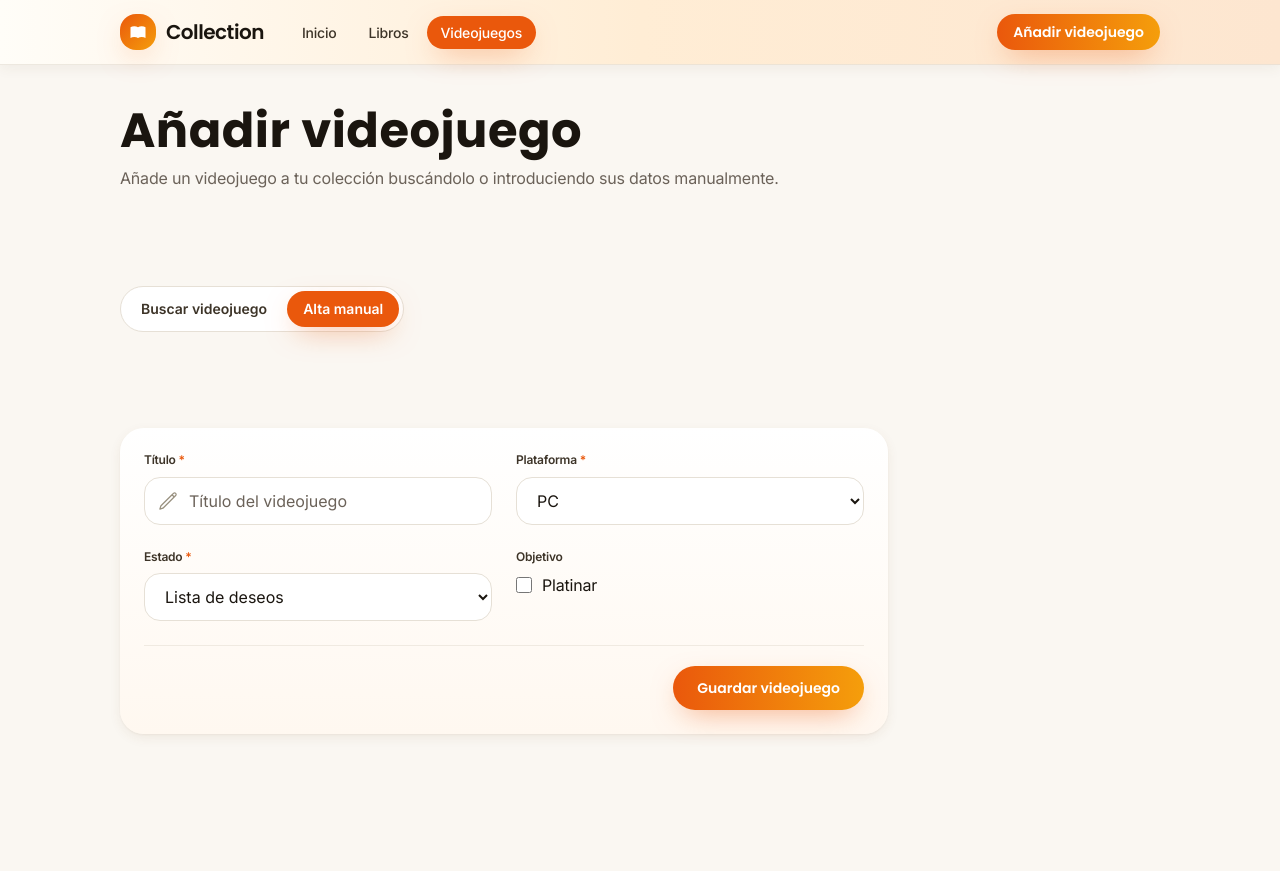
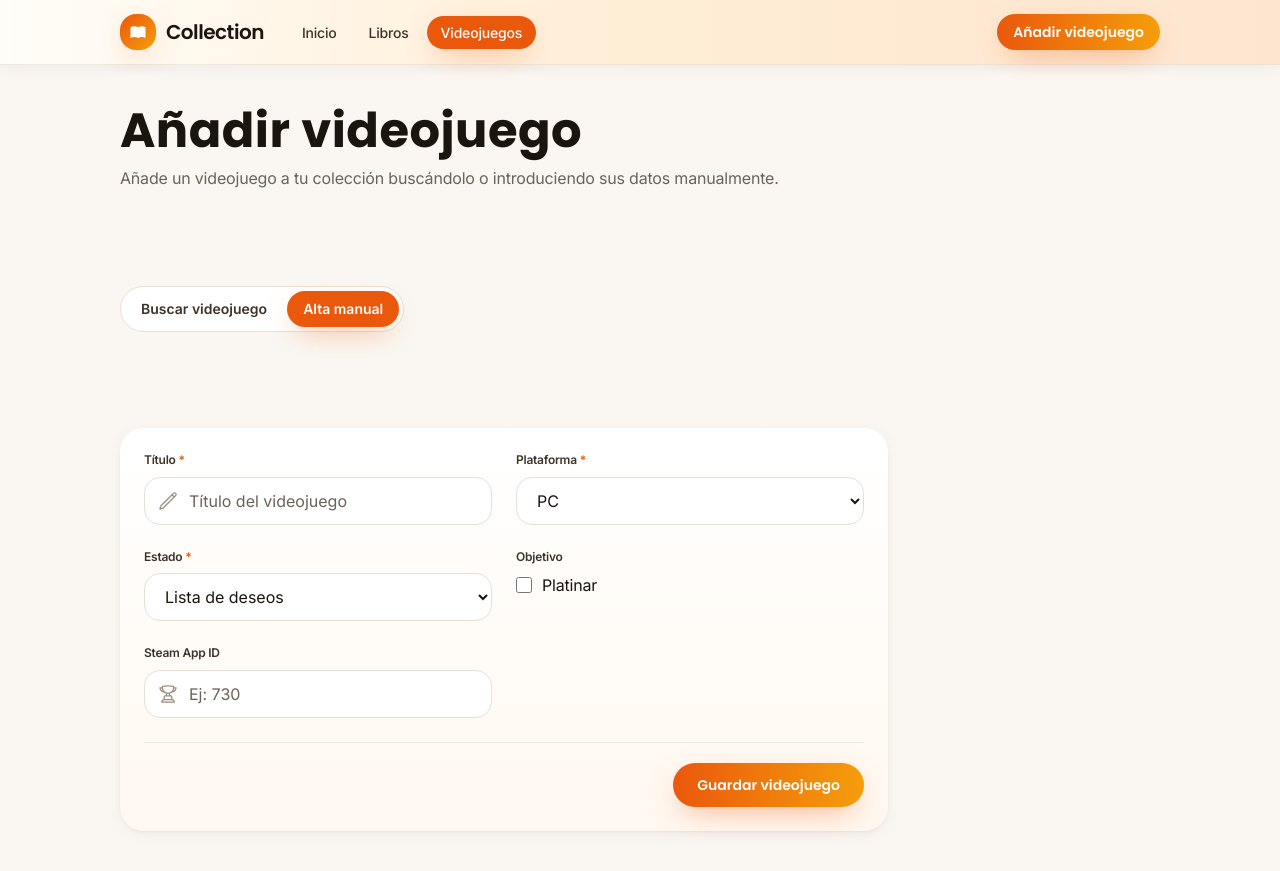
Before and after one commit to JavierMedarde99/frontend-collection, a React (Vite) app: page /juegos/nuevo in a window 1280 px wide. Before the commit the page ends 800 px from the top, so only its background shows below. Built offline with nearby package versions, Linux system fonts and the light colour scheme.

Commit message:
feat: campo Steam App ID en GameForm para plataforma PC (issue #54)

```diff
--- a/src/components/GameForm.tsx
+++ b/src/components/GameForm.tsx
@@ -4,7 +4,7 @@ import { GamePlatform, GameStatus } from '../types'
 import type { GameFormData } from '../types'
 import StarRating from './StarRating'
 
-type IconName = 'title' | 'thumbnail' | 'externalId' | 'date' | 'comment' | 'source'
+type IconName = 'title' | 'thumbnail' | 'externalId' | 'date' | 'comment' | 'source' | 'steam'
 
 const ICONS: Record<IconName, ReactNode> = {
   title: (
@@ -24,6 +24,9 @@ const ICONS: Record<IconName, ReactNode> = {
   ),
   source: (
     <path strokeLinecap="round" strokeLinejoin="round" d="M13.5 6H5.25A2.25 2.25 0 003 8.25v10.5A2.25 2.25 0 005.25 21h10.5A2.25 2.25 0 0018 18.75V10.5m-10.5 6L21 3m0 0h-5.25M21 3v5.25" />
+  ),
+  steam: (
+    <path strokeLinecap="round" strokeLinejoin="round" d="M16.5 18.75h-9m9 0a3 3 0 013 3h-15a3 3 0 013-3m9 0v-3.375c0-.621-.503-1.125-1.125-1.125h-.871M7.5 18.75v-3.375c0-.621.504-1.125 1.125-1.125h.872m5.007 0H9.497m5.007 0a7.454 7.454 0 01-.982-3.172M9.497 14.25a7.454 7.454 0 00.981-3.172M5.25 4.236c-.982.143-1.954.317-2.916.52A6.003 6.003 0 007.73 9.728M5.25 4.236V4.5c0 2.108.966 3.99 2.48 5.228M5.25 4.236V2.721C7.456 2.41 9.71 2.25 12 2.25c2.291 0 4.545.16 6.75.47v1.516M7.73 9.728a6.726 6.726 0 002.748 1.35m8.272-6.842V4.5c0 2.108-.966 3.99-2.48 5.228m2.48-5.492a46.32 46.32 0 012.916.52 6.003 6.003 0 01-5.395 4.972m0 0a6.726 6.726 0 01-2.749 1.35m0 0a6.772 6.772 0 01-3.044 0" />
   ),
 }
 
@@ -95,6 +98,7 @@ export default function GameForm({ initial = {}, submitLabel, onSubmit, error, i
     externalSource: '',
     externalId: '',
     obtainPlatinum: false,
+    steamAppId: '',
     ...initial,
   })
   const [submitting, setSubmitting] = useState(false)
@@ -132,6 +136,10 @@ export default function GameForm({ initial = {}, submitLabel, onSubmit, error, i
       dateCompleted: form.dateCompleted || undefined,
       obtainPlatinum:
         form.platform === GamePlatform.PC && form.obtainPlatinum ? true : undefined,
+      steamAppId:
+        form.platform === GamePlatform.PC && form.steamAppId
+          ? form.steamAppId.trim()
+          : undefined,
       ...(isCreate ? {} : { externalSource: form.externalSource?.trim() || undefined, externalId: form.externalId?.trim() || undefined }),
     }
 
@@ -182,6 +190,16 @@ export default function GameForm({ initial = {}, submitLabel, onSubmit, error, i
               />
               Platinar
             </label>
+          </Field>
+        )}
+        {form.platform === GamePlatform.PC && (
+          <Field label="Steam App ID" icon="steam">
+            <input
+              className="input"
+              value={form.steamAppId}
+              onChange={set('steamAppId')}
+              placeholder="Ej: 730"
+            />
           </Field>
         )}
         {!isCreate && (
--- a/src/types/GameApi.ts
+++ b/src/types/GameApi.ts
@@ -32,6 +32,7 @@ export interface GameFormData {
   externalSource?: string
   externalId?: string
   obtainPlatinum?: boolean
+  steamAppId?: string
 }
 
 export interface SearchGameResult {
```
